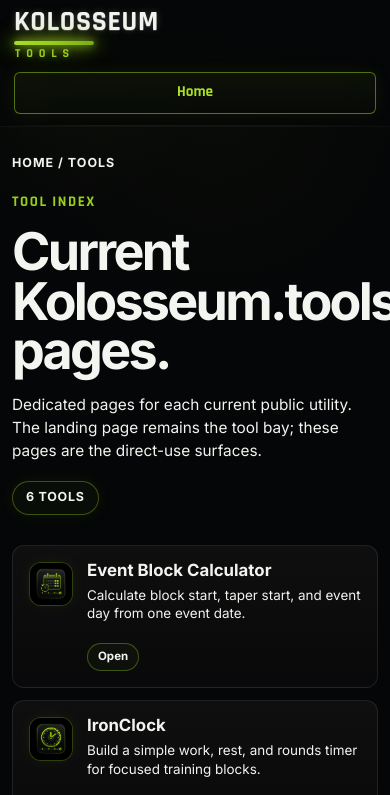
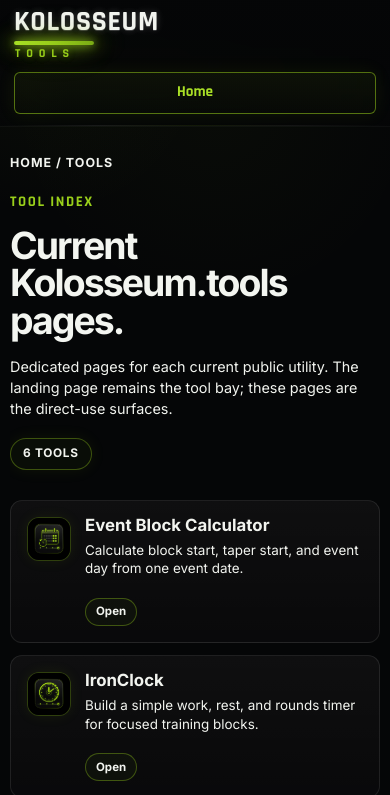
Before and after one commit to robertsc2049-bit/kolosseum-tools, a website: page tools/index.html in a window 390 px wide. Shown: the top 795 px of the page. Drawn offline with Linux system fonts and the light colour scheme.

Commit message:
Fix tools index mobile text overflow

```diff
--- a/styles.css
+++ b/styles.css
@@ -1968,3 +1968,83 @@
 }
 
 /* === TOOLS INDEX RESPONSIVE OPTIMISATION END === */
+
+/* === TOOLS INDEX MOBILE OVERFLOW FIX START === */
+
+.tools-index-page,
+.tools-index-page main,
+.tools-index-page .tool-index-hero,
+.tools-index-page .tool-index-hero > div,
+.tools-index-page .tool-index-grid,
+.tools-index-page .tool-index-card {
+  min-width: 0;
+  max-width: 100%;
+}
+
+.tools-index-page .tool-index-hero h1,
+.tools-index-page .tool-index-hero .lede,
+.tools-index-page .tool-index-card h2,
+.tools-index-page .tool-index-card p {
+  max-width: 100%;
+  overflow-wrap: anywhere;
+  word-break: normal;
+}
+
+@media (max-width: 680px) {
+  .tools-index-page main {
+    width: calc(100% - 24px);
+    max-width: calc(100% - 24px);
+  }
+
+  .tools-index-page .tool-index-hero {
+    width: 100%;
+    overflow: hidden;
+  }
+
+  .tools-index-page .tool-index-hero h1 {
+    font-size: clamp(2.25rem, 11vw, 3.15rem);
+    line-height: 0.98;
+    letter-spacing: -0.058em;
+  }
+
+  .tools-index-page .tool-index-hero .lede {
+    font-size: 0.94rem;
+  }
+}
+
+@media (max-width: 480px) {
+  .tools-index-page main {
+    width: calc(100% - 22px);
+    max-width: calc(100% - 22px);
+  }
+
+  .tools-index-page .tool-index-hero h1 {
+    font-size: clamp(2.05rem, 10.2vw, 2.85rem);
+    line-height: 1;
+    letter-spacing: -0.052em;
+  }
+
+  .tools-index-page .tool-index-hero .lede {
+    font-size: 0.9rem;
+    line-height: 1.45;
+  }
+}
+
+@media (max-width: 390px) {
+  .tools-index-page main {
+    width: calc(100% - 20px);
+    max-width: calc(100% - 20px);
+  }
+
+  .tools-index-page .tool-index-hero h1 {
+    font-size: clamp(1.9rem, 9.6vw, 2.55rem);
+  }
+
+  .tools-index-page .tool-count-badge {
+    min-height: 32px;
+    padding-inline: 12px;
+    font-size: 0.74rem;
+  }
+}
+
+/* === TOOLS INDEX MOBILE OVERFLOW FIX END === */
```
